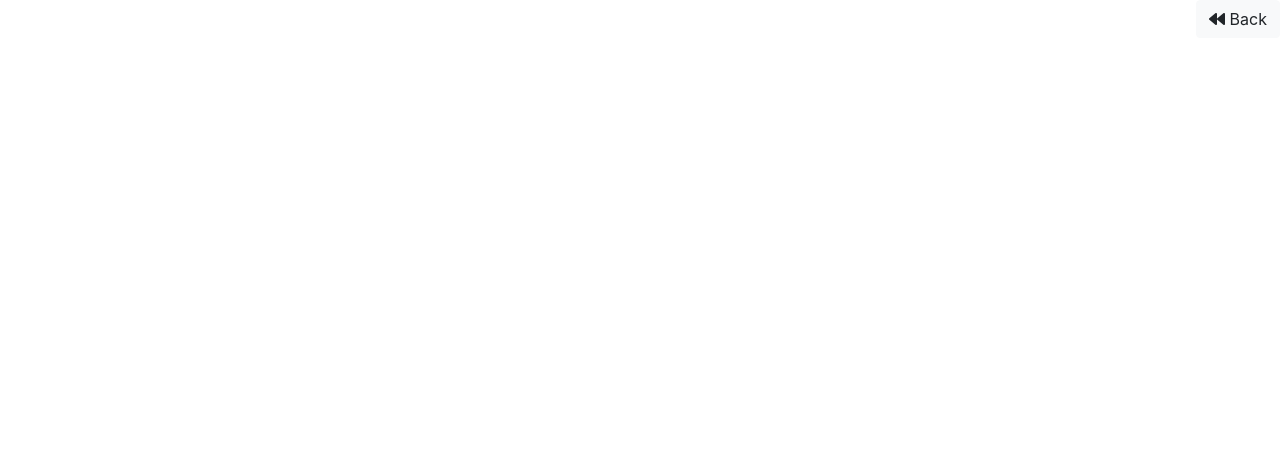
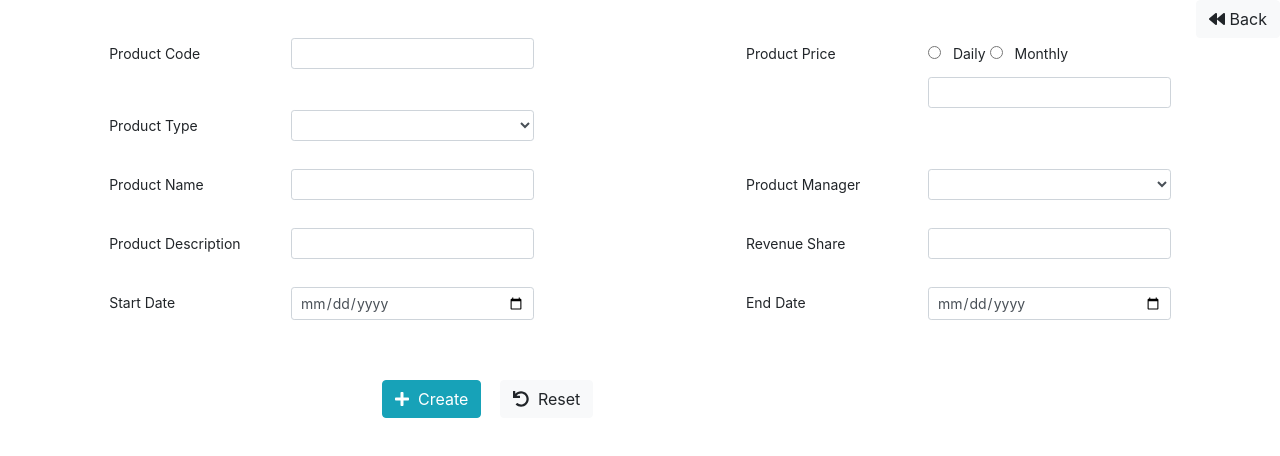
Before and after one commit to YashikaWick/PaymentAutomation, an Angular app: page /product/add in a window 1280 px wide. Shown: the top 456 px of the page. Built offline with nearby package versions, Linux system fonts and the light colour scheme.

Commit message:
product add form created

```diff
--- a/src/app/app.module.ts
+++ b/src/app/app.module.ts
@@ -7,6 +7,7 @@ import { CoreComponent } from './core/core.component';
 import { ProductComponent } from './core/product/product.component';
 import { ProductAddComponent } from './core/product/product-add/product-add.component';
 import { FontAwesomeModule } from '@fortawesome/angular-fontawesome';
+import { FormsModule } from '@angular/forms';
 
 @NgModule({
   declarations: [
@@ -18,7 +19,8 @@ import { FontAwesomeModule } from '@fortawesome/angular-fontawesome';
   imports: [
     BrowserModule,
     AppRoutingModule,
-    FontAwesomeModule
+    FontAwesomeModule,
+    FormsModule
   ],
   providers: [],
   bootstrap: [AppComponent]
--- a/src/app/core/product/product-add/product-add.component.html
+++ b/src/app/core/product/product-add/product-add.component.html
@@ -8,6 +8,7 @@
     </div>
 </div>
 <!-- <div class="row" *ngIf="successMsg || errorMsg">
+
     <div class="col-sm-2"></div>
     <div class="col-sm-8" style="text-align: center; font-family: monospace; font-weight: bold">
         <div class="alert alert-success fade show" *ngIf="successMsg" style="padding: 5px; font-size: 12px;">
@@ -26,3 +27,86 @@
     </div>
     <div class="col-sm-2"></div>
 </div> -->
+
+<div class="row">
+    <div class="col-sm-1"></div>
+    <div class="col-sm-10">
+        <form>
+            <div class="form-group row" style="margin-bottom: 2px !important;">
+                <label class="col-sm-2 col-form-label-sm lbl_left">Product Code</label>
+                <div class="col-sm-3">
+                    <input type="text" class="form-control form-control-sm">
+                </div>
+                <div class="col-sm-2"></div>
+                <label class="col-sm-2 col-form-label-sm lbl_left">Product Price</label>
+                <div class="col-sm-3">
+                    <input class="form-check-inline" type="radio" name="Daily" id="inlineRadio1" value="Daily">
+                    <label class="col-form-label-sm " for="inlineRadio1">Daily&nbsp;</label>
+                    <input class="form-check-inline" type="radio" name="Monthly" id="inlineRadio2" value="Monthly">
+                    <label class="col-form-label-sm " for="inlineRadio2">Monthly</label>
+                    <input type="text" class="form-control form-control-sm">
+                </div>
+            </div>
+            <div class="form-group row" style="margin-bottom: 20px !important;">
+                <label class="col-sm-2 col-form-label-sm lbl_left">Product Type</label>
+                <div class="col-sm-3">
+                    <select class="form-control form-control-sm"></select>
+                </div>
+                <div class="col-sm-7"></div>
+            </div>
+            <div class="form-group row" style="margin-bottom: 20px !important;">
+                <label class="col-sm-2 col-form-label-sm lbl_left">Product Name</label>
+                <div class="col-sm-3">
+                    <input type="text" class="form-control form-control-sm">
+                </div>
+                <div class="col-sm-2"></div>
+                <label class="col-sm-2 col-form-label-sm lbl_left">Product Manager</label>
+                <div class="col-sm-3">
+                    <select class="form-control form-control-sm"></select>
+                </div>
+            </div>
+            <div class="form-group row" style="margin-bottom: 20px !important;">
+                <label class="col-sm-2 col-form-label-sm lbl_left">Product Description</label>
+                <div class="col-sm-3">
+                    <input type="text" class="form-control form-control-sm">
+                </div>
+                <div class="col-sm-2"></div>
+                <label class="col-sm-2 col-form-label-sm lbl_left">Revenue Share</label>
+                <div class="col-sm-3">
+                    <input type="text" class="form-control form-control-sm">
+                </div>
+            </div>
+            <div class="form-group row" style="margin-bottom: 20px !important;">
+                <label class="col-sm-2 col-form-label-sm lbl_left">Start Date</label>
+                <div class="col-sm-3">
+                    <input type="date" class="form-control form-control-sm">
+                </div>
+                <div class="col-sm-2"></div>
+                <label class="col-sm-2 col-form-label-sm lbl_left">End Date</label>
+                <div class="col-sm-3">
+                    <input type="date" class="form-control form-control-sm">
+                </div>
+            </div>
+            <div class="row" style="margin-bottom: 10px;">&nbsp;</div>
+            <div class="row">
+                <div class="col-sm-3"></div>
+                <div class="col-sm-5">
+                    <button type="button" class="btn btn-info" >
+                        <fa-icon [icon]="faAdd"></fa-icon>&nbsp;
+                        Create
+                    </button>
+                    &nbsp;
+                    <button type="button" class="btn btn-light" (click)="reset()" style="margin-left: 5px;">
+                        <fa-icon [icon]="faReset"></fa-icon>&nbsp;
+                        Reset
+                    </button>
+                </div>
+                <div class="col-sm-4"></div>
+            </div>
+
+        </form>
+
+    </div>
+    <div class="col-sm-1"></div>
+
+</div>
--- a/src/app/core/product/product-add/product-add.component.ts
+++ b/src/app/core/product/product-add/product-add.component.ts
@@ -22,9 +22,6 @@ export class ProductAddComponent implements OnInit {
   addForm: FormGroup;
   isSubmitted: boolean = false;
 
-  isAudit: boolean = false;
-  isGm: boolean = false;
-
   successMsg: string;
   errorMsg: string;
 
@@ -38,13 +35,13 @@ export class ProductAddComponent implements OnInit {
     this.successMsg = null;
     this.errorMsg = null;
 
-    this.getUserRoles();
+   /*  this.getUserRoles();
 
     this.getStatuses();
 
     this.getManagers();
 
-    /* this.addForm = this.formBuilder.group({
+    this.addForm = this.formBuilder.group({
       empNo: [''],
       username: [''],
       userRole: ['', Validators.required],
@@ -56,7 +53,7 @@ export class ProductAddComponent implements OnInit {
   }
 
   setValidators() {
-    const empNo = this.f.empNo;
+    /* const empNo = this.f.empNo;
     const description = this.f.username;
     const manager = this.f.managerId;
 
@@ -85,7 +82,7 @@ export class ProductAddComponent implements OnInit {
         description.updateValueAndValidity();
         manager.updateValueAndValidity();
       }
-    )
+    ) */
 
   }
 
@@ -179,9 +176,9 @@ export class ProductAddComponent implements OnInit {
 
   onRoleSelect() {
     let role = this.f.userRole.value;
-
+/*
     this.isAudit = role === 'AUDIT';
-    this.isGm = role === 'GM';
+    this.isGm = role === 'GM'; */
   }
 
   reset() {
```
